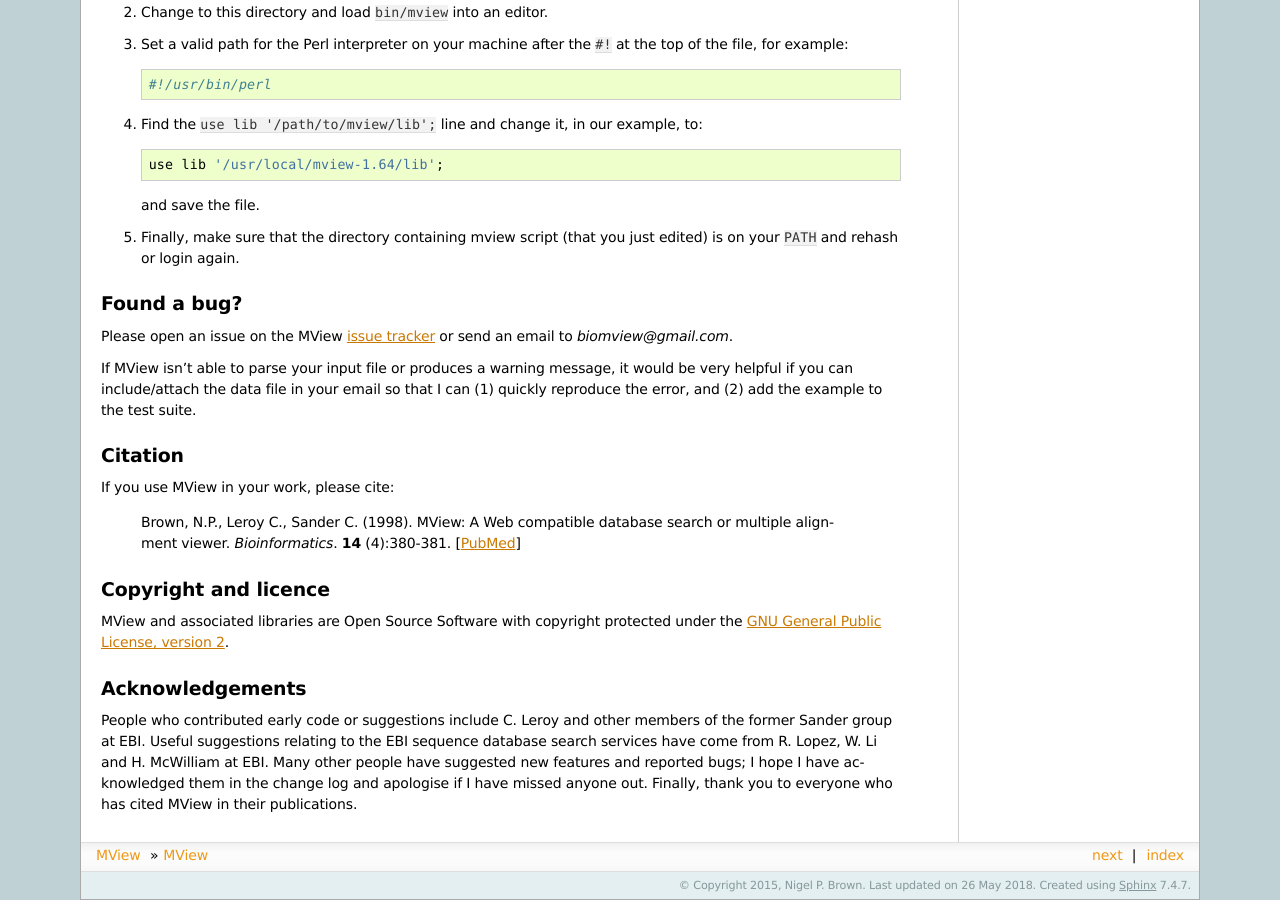
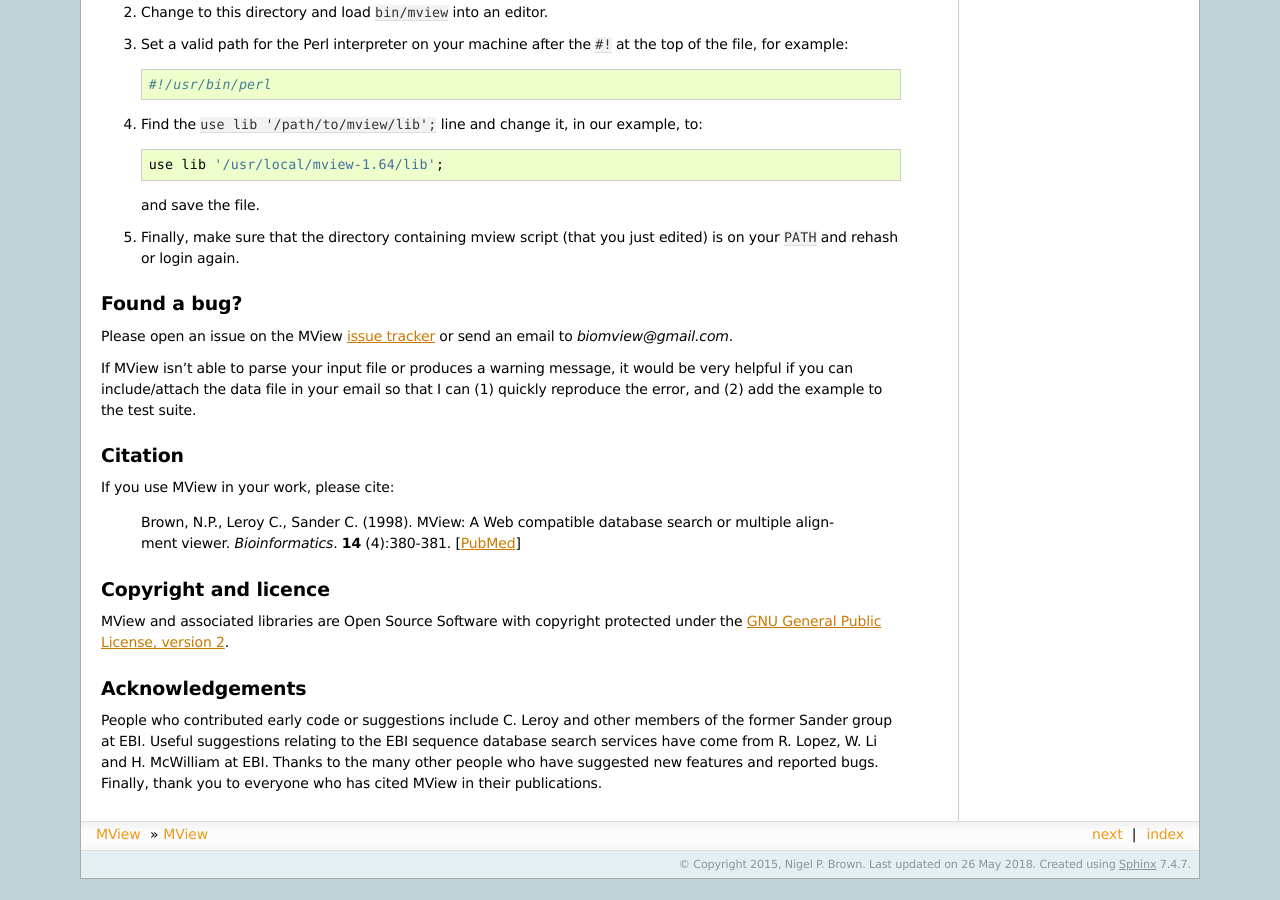
Before and after one commit to desmid/mview, a Sphinx documentation site: the page built from doc/Sphinx/source/index.rst, in a window 1280 px wide and 900 px high, scrolled down 1169 px. Built offline with Sphinx 7.4.7, drawn with Linux system fonts in a browser that asks for light colours; after the commit the page ends 2048 px from its top, so only the background shows below that.

```diff
--- a/doc/Sphinx/source/index.rst
+++ b/doc/Sphinx/source/index.rst
@@ -156,9 +156,8 @@
 People who contributed early code or suggestions include C. Leroy and other
 members of the former Sander group at EBI. Useful suggestions relating to the
 EBI sequence database search services have come from R. Lopez, W. Li and
-H. McWilliam at EBI. Many other people have suggested new features and
-reported bugs; I hope I have acknowledged them in the change log and apologise
-if I have missed anyone out. Finally, thank you to everyone who has cited
-MView in their publications.
+H. McWilliam at EBI. Thanks to the many other people who have suggested new
+features and reported bugs. Finally, thank you to everyone who has cited MView
+in their publications.
 
 .. END
```
Also changed, not shown: README.md (+3 -4 lines), 6 other files.
